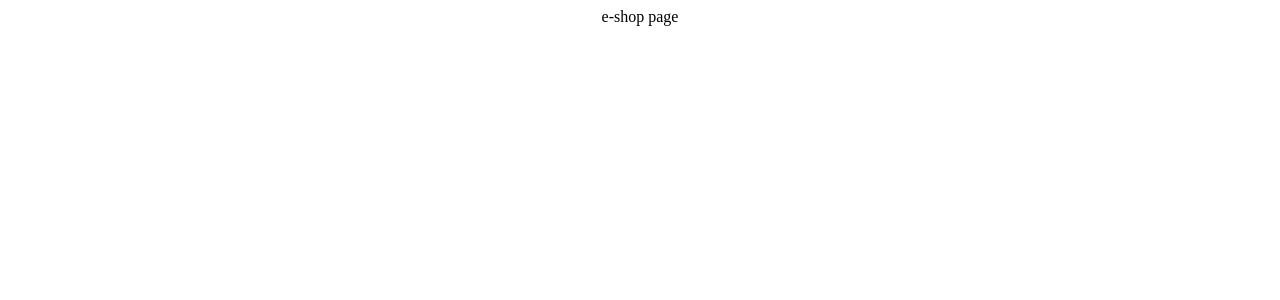
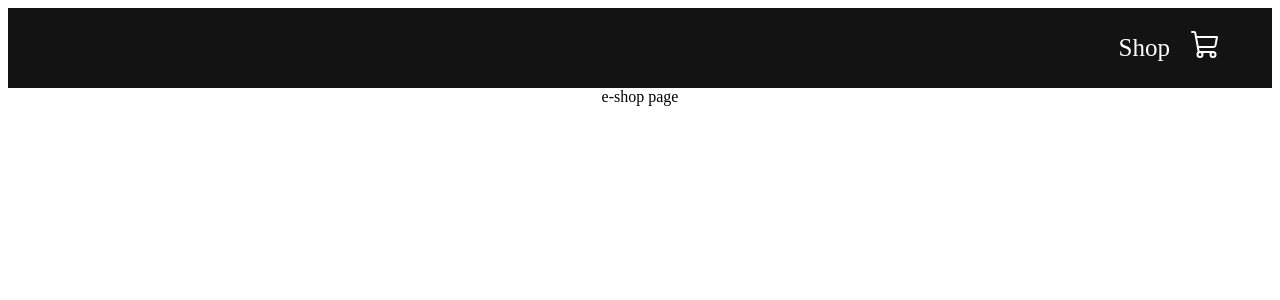
Before and after one commit to GirmantasSejunas/e-shop, a React (Create React App) app: page /cart in a window 1280 px wide. Shown: the top 300 px of the page. Built offline with nearby package versions, Linux system fonts and the light colour scheme.

Commit message:
added navbar

```diff
--- a/package.json
+++ b/package.json
@@ -6,8 +6,10 @@
     "@testing-library/jest-dom": "^5.16.5",
     "@testing-library/react": "^13.4.0",
     "@testing-library/user-event": "^13.5.0",
+    "phosphor-react": "^1.4.1",
     "react": "^18.2.0",
     "react-dom": "^18.2.0",
+    "react-router-dom": "^6.9.0",
     "react-scripts": "5.0.1",
     "web-vitals": "^2.1.4"
   },
--- a/src/App.js
+++ b/src/App.js
@@ -1,8 +1,19 @@
 import './App.css';
+import { BrowserRouter, Routes, Route } from 'react-router-dom';
+import NavBar from './components/NavBar';
 
 function App() {
   return (
     <div className="App">
+      <BrowserRouter>
+      <NavBar/>
+      <Routes>
+        <Route path='/'/>
+        <Route path='/cart'/>
+      </Routes>
+
+      </BrowserRouter>
+
       e-shop page
     </div>
   );
--- /dev/null
+++ b/src/components/NavBar.jsx
@@ -0,0 +1,21 @@
+import React from 'react'
+import { Link } from 'react-router-dom'
+import { ShoppingCart } from 'phosphor-react'
+import './navBar.css'
+
+const NavBar = () => {
+  return (
+    <div className='navbar' >
+        <div className='links'>
+            <Link to='/'>Shop</Link>
+            <Link to='cart'>
+                <ShoppingCart size={32}/>
+            </Link>
+
+        </div>
+
+    </div>
+  )
+}
+
+export default NavBar
--- /dev/null
+++ b/src/components/navBar.css
@@ -0,0 +1,21 @@
+.navbar{
+    width: 100%;
+    height: 80px;
+    background-color: rgb(19, 19, 19);
+    display: flex;
+    justify-content: flex-end;
+    align-items: center;
+}
+
+.links{
+    margin-right: 50px;
+    display: flex;
+    align-items: center;
+}
+
+.links a{
+    text-decoration: none;
+    color: white;
+    margin-left: 20px;
+    font-size: 25px;
+}
```
Also changed, not shown: 1 other file (tests, documents, lock files or other folders).
